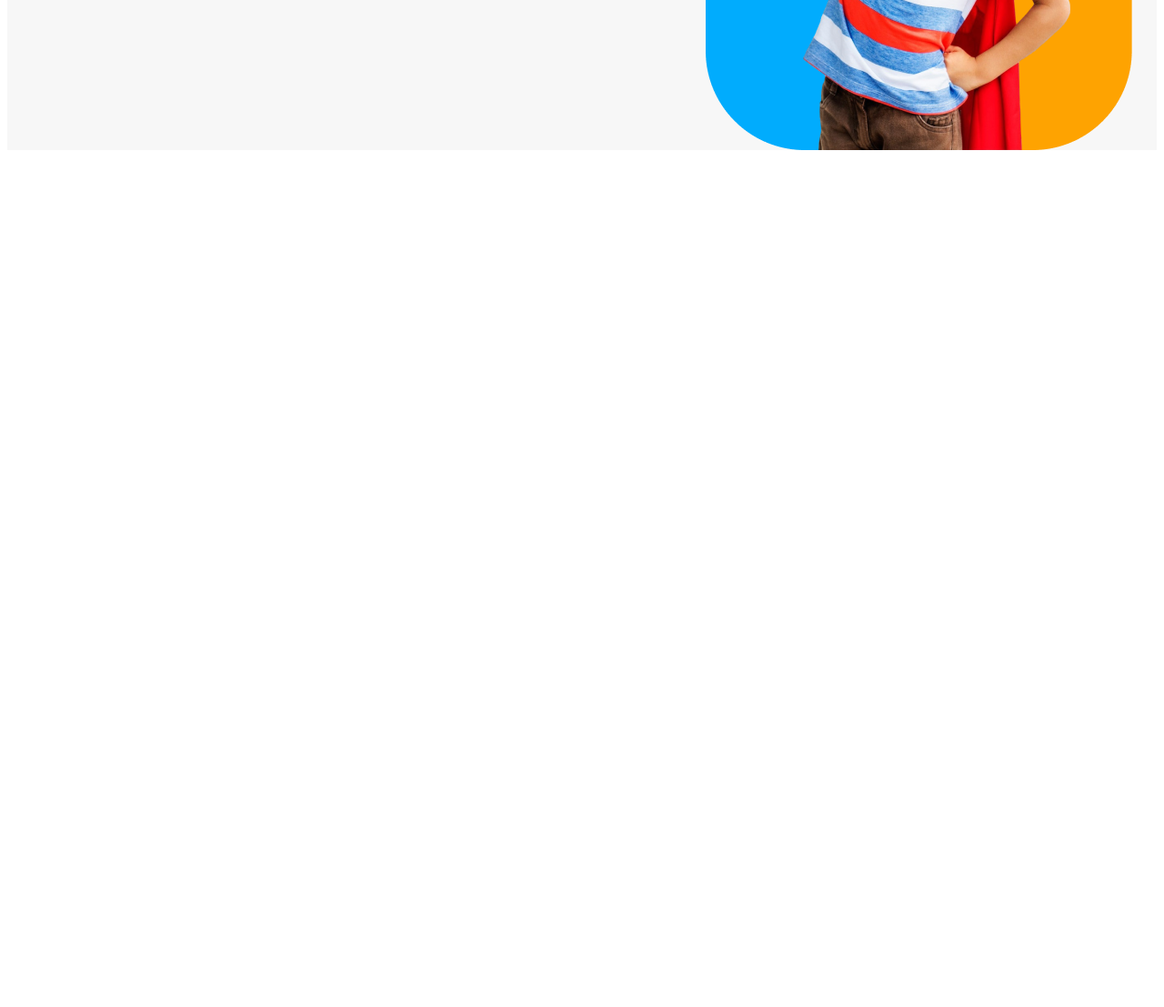
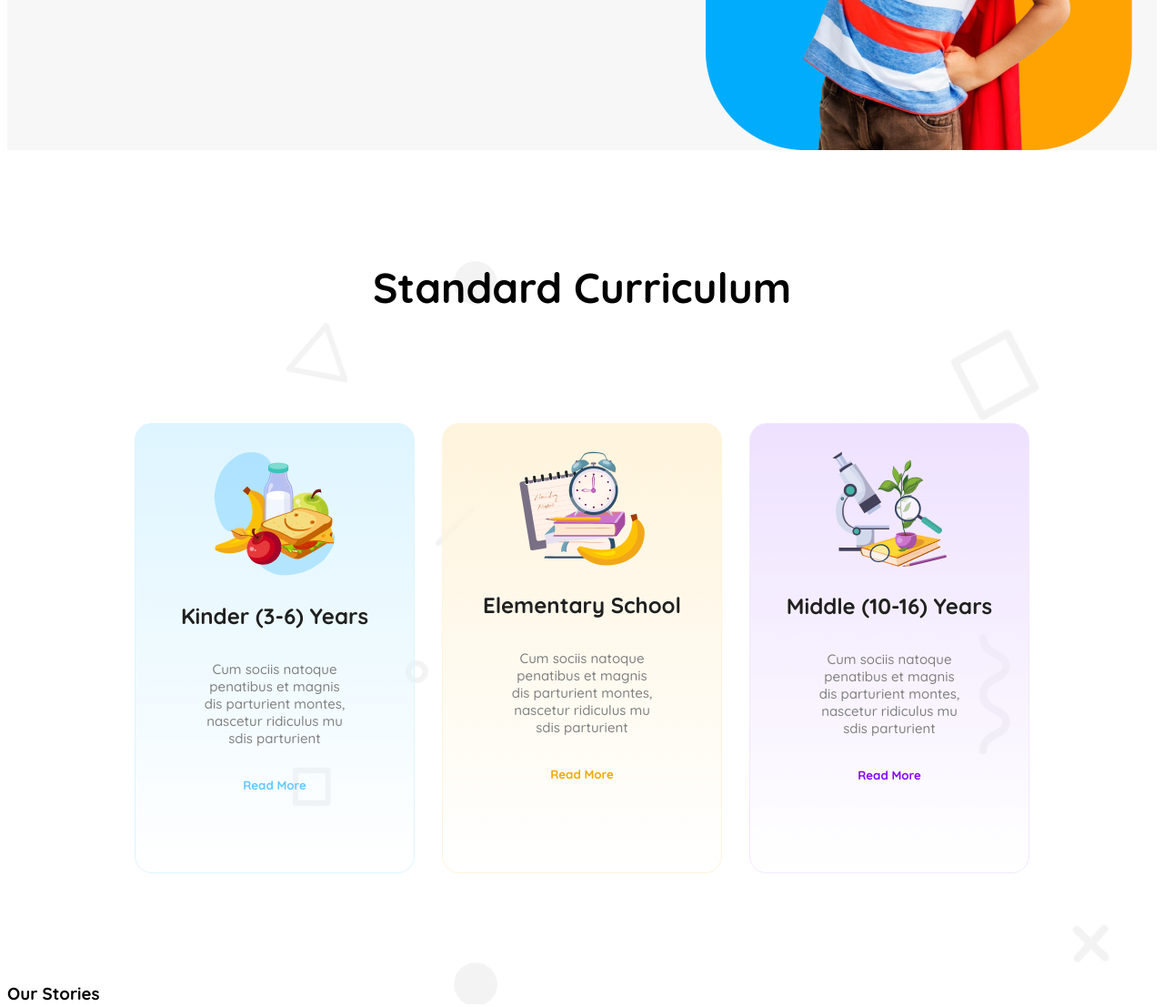
Before and after one commit to sadi554/Sec-Assignment-repo, a plain HTML site: page index.html in a window 1280 px wide. Shown: the part 604-1711 px from the top of the page at 91% size. Before the commit the page ends 891 px from the top, so only its background shows below. Drawn offline with Linux system fonts and the light colour scheme.

Commit message:
Standard Curriculum

```diff
--- a/index.html
+++ b/index.html
@@ -63,7 +63,55 @@
             </div>
         </header>
 
-        <main></main>
+        <main>
+            <section class="standard">
+                <h1 class="standard-text">Standard Curriculum</h1>
+
+                <div class="standard-card">
+                    <div class="standard-icon box-1">
+                        <img src="image/kinder.png" alt="" />
+
+                        <h3 class="box-title">Kinder (3-6) Years</h3>
+                        <p class="box-description">
+                            Cum sociis natoque penatibus et magnis dis
+                            parturient montes, nascetur ridiculus mu sdis
+                            parturient
+                        </p>
+
+                        <h5 class="blue">Read More</h5>
+                    </div>
+
+                    <div class="standard-icon box-2">
+                        <img src="image/elementary.png" alt="" />
+                        <h3 class="box-title">Elementary School</h3>
+                        <p class="box-description">
+                            Cum sociis natoque penatibus et magnis dis
+                            parturient montes, nascetur ridiculus mu sdis
+                            parturient
+                        </p>
+                        <h5 class="orange">Read More</h5>
+                    </div>
+
+                    <div class="standard-icon box-3">
+                        <img src="image/middle.png" alt="" />
+                        <h3 class="box-title">Middle (10-16) Years</h3>
+                        <p class="box-description">
+                            Cum sociis natoque penatibus et magnis dis
+                            parturient montes, nascetur ridiculus mu sdis
+                            parturient
+                        </p>
+
+                        <h5 class="purple">Read More</h5>
+                    </div>
+                </div>
+
+                <section>
+                    <div>
+                        <h1 class="story-header">Our Stories</h1>
+                    </div>
+                </section>
+            </section>
+        </main>
 
         <footer></footer>
     </body>
--- a/styles/kids.css
+++ b/styles/kids.css
@@ -88,6 +88,18 @@
 .text-purple {
     color: rgb(93, 88, 239);
 }
+.blue {
+    color: rgb(100, 200, 255);
+    margin-bottom: 58.48px;
+}
+.orange {
+    color: rgb(240, 170, 0);
+    margin-bottom: 58.48px;
+}
+.purple {
+    color: rgb(135, 0, 255);
+    margin-bottom: 58.48px;
+}
 
 .navbar,
 .banner {
@@ -146,3 +158,73 @@
         flex-direction: column;
     }
 }
+
+/* main */
+
+.main {
+    max-width: 1440px;
+    margin: 0 auto;
+}
+
+.standard {
+    background-image: url(../image/bg.png);
+}
+.standard-text {
+    margin-top: 60px;
+    margin-bottom: 80px;
+    font-size: 46px;
+    text-align: center;
+    font-weight: 700;
+}
+
+.standard-card {
+    display: flex;
+    justify-content: space-between;
+    gap: 30px;
+    margin: 120px 140px;
+}
+
+.standard-icon {
+    width: 367.8px;
+    padding: 30px;
+    border-radius: 19px;
+    text-align: center;
+    background-color: antiquewhite;
+}
+
+.box-title {
+    font-size: 24px;
+    font-weight: 700;
+    color: rgb(32, 32, 32);
+}
+.box-description {
+    font-size: 15px;
+    font-weight: 500;
+    color: rgb(128, 128, 128);
+    margin: 34px 40px;
+}
+
+.standard-icon.box-1 {
+    background: linear-gradient(
+        180deg,
+        rgb(222, 245, 255),
+        rgba(255, 255, 255, 0)
+    );
+    border: 0.94px solid rgb(222, 245, 255);
+}
+.standard-icon.box-2 {
+    background: linear-gradient(
+        180deg,
+        rgb(255, 244, 220),
+        rgba(255, 255, 255, 0)
+    );
+    border: 0.94px solid rgb(255, 244, 220);
+}
+.standard-icon.box-3 {
+    background: linear-gradient(
+        180deg,
+        rgb(238, 225, 255),
+        rgba(255, 255, 255, 0)
+    );
+    border: 0.94px solid rgb(242, 232, 255);
+}
```
